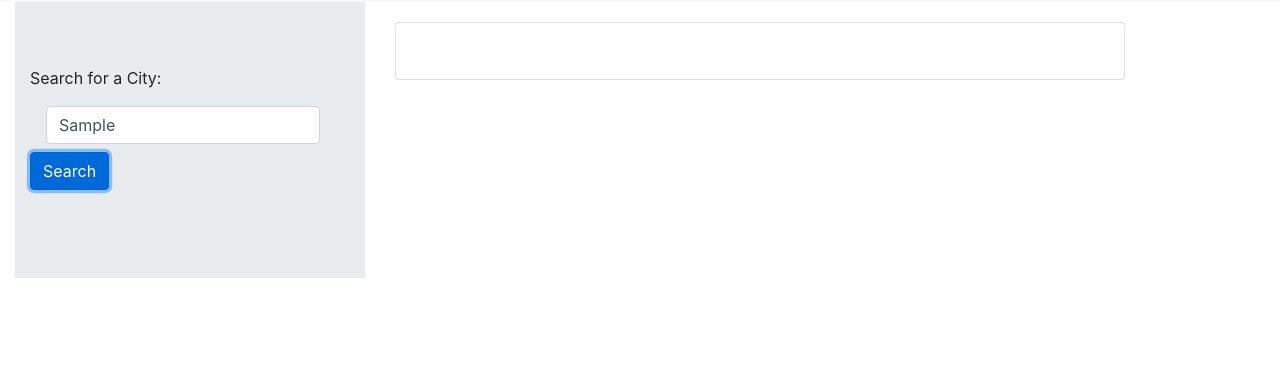
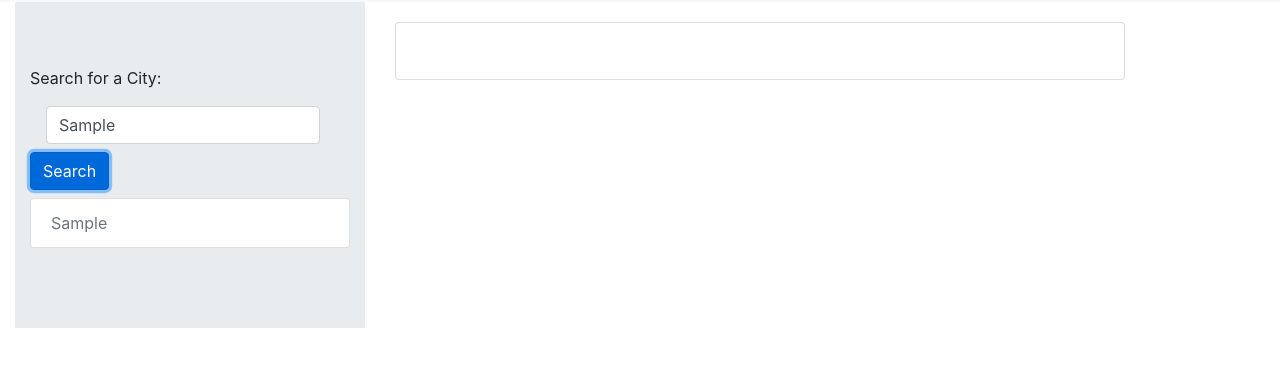
Before and after one commit to dcampbell2/weather-search-dashboard, a plain HTML site: page index.html in a window 1280 px wide. Both pictures are taken after typing "Sample" into the empty fields and a click on the button "Search". Shown: the part 54-420 px from the top of the page. Drawn offline with nearby package versions, Linux system fonts and the light colour scheme; no server answers.

Commit message:
adding code to add city information to card along with appending recent searches to an unordered list

```diff
--- a/index.html
+++ b/index.html
@@ -39,6 +39,9 @@
                     </div>
                     <button type="button" class="btn btn-primary mb-2" id = "submitBtn">Search</button>
                   </form>
+                  <ul class="list-group">
+                  </ul>
+
                   </p>
                 </div>
               </div>
@@ -52,8 +55,6 @@
                         <footer class="ooter" id="humidity"></footer>
                         <footer class="footer" id="wind-speed"></footer>
                         <footer class="footer" id="uv-index"></footer>
-
-                      </blockquote>
                     </div>
                   </div>
             </div>
--- a/script.js
+++ b/script.js
@@ -1,4 +1,5 @@
 $(document).ready(function () {
+
 
 
     function getCity(userCity){
@@ -6,7 +7,7 @@ $(document).ready(function () {
         var queryURL =
           "https://api.openweathermap.org/data/2.5/weather?q=" +
           userCity +
-          "&appid=1595add4d1ccc2ce38dfcf973ec248ec";
+          "&appid=1595add4d1ccc2ce38dfcf973ec248ec&units=imperial";
 
         $.ajax({
           url: queryURL,
@@ -20,8 +21,14 @@ $(document).ready(function () {
 
     function displayCityWeather(arrayOfWeather){
 
-        $("#cityInfo").text(arrayOfWeather.name)
+        $("#cityInfo").text(arrayOfWeather.name);
+        $("#temparature").text("Temparature: " + arrayOfWeather.main.temp);
+        $("#humidity").text("Humidity: " + arrayOfWeather.main.humidity);
+        $("#wind-speed").text("Wind-Speed: " + arrayOfWeather.wind.speed);
+        // $("#uv-index").text("UV Index: " + arrayOfWeather.main.temp);
+
     }
+
 
 
   $("#submitBtn").on("click", function (event) {
@@ -30,6 +37,13 @@ $(document).ready(function () {
     var userCityInput = $("#inputCity").val();
     console.log(userCityInput)
 
+    var newLI = $("<li>")
+
+    newLI.text($("#inputCity").val())
+    newLI.addClass("list-group-item disabled")
+
+    $(".list-group").append(newLI)
+
     getCity(userCityInput)
 
   });
```
